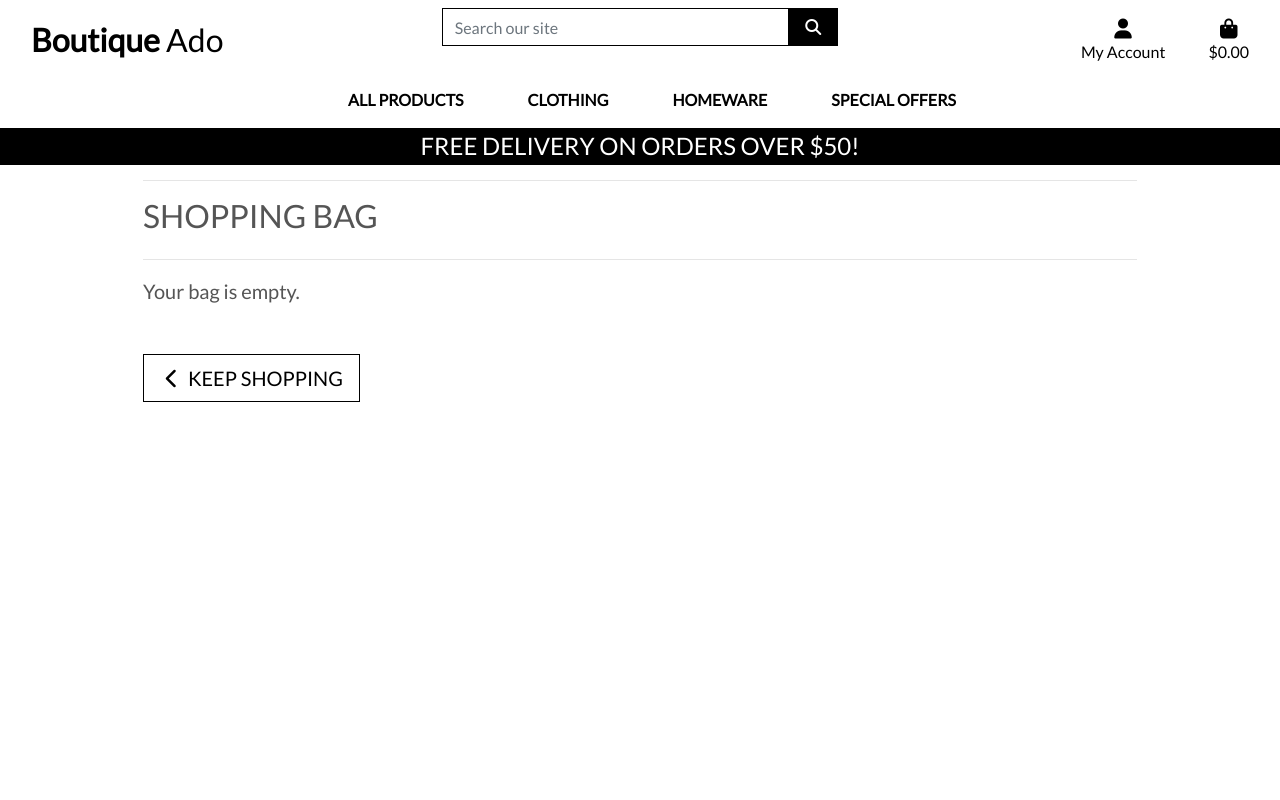
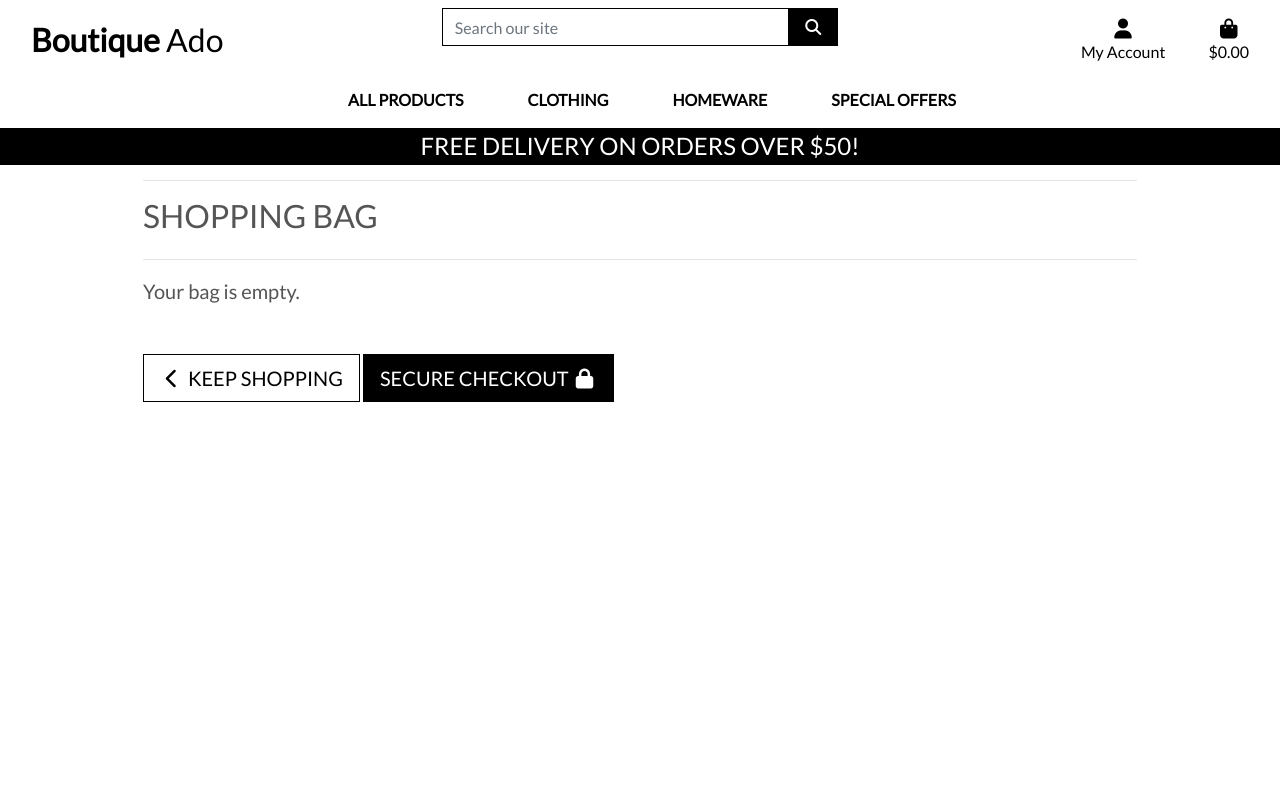
Before and after one commit to OlgaKuvs/Boutigue_Ado, a Django app: page /bag/ in a window 1280 px wide. Run offline with Django 3.2, Linux system fonts and the light colour scheme; some libraries are stand-ins or nearby versions.

Commit message:
update shopping bag template

```diff
--- a/bag/templates/bag/bag.html
+++ b/bag/templates/bag/bag.html
@@ -77,32 +39,49 @@
                     {% for item in bag_items %}
                         <tr>
                             <td class="p-3 w-25">
-                                    {% include "bag/product-image.html" %}
+                                <img class="img-fluid rounded" src="{{ item.product.image.url }}">
                             </td>
                             <td class="py-3">
-                                    {% include "bag/product-info.html" %}
+                                <p class="my-0"><strong>{{ item.product.name }}</strong></p>
+                                <p class="my-0 small text-muted">SKU: {{ item.product.sku|upper }}</p>
                             </td>
                             <td class="py-3">
                                 <p class="my-0">${{ item.product.price }}</p>
                             </td>
                             <td class="py-3 w-25">
-                                    {% include "bag/quantity-form.html" %}
+                                <p class="my-0">{{ item.quantity }}</p>
                             </td>
                             <td class="py-3">
-                                    {% comment %}
-                                    <p class="my-0">${{ item.product.price | calc_subtotal:item.quantity }}</p>
-                                    {% endcomment %}
+                                <p class="my-0">${{ item.product.price }}</p>
                             </td>
                         </tr>
                     {% endfor %}
                     <tr>
                         <td colspan="5" class="pt-5 text-right">
-                                {% include "bag/bag-total.html" %}
+                            <h6><strong>Bag Total: ${{ total|floatformat:2 }}</strong></h6>
+                            <h6>Delivery: ${{ delivery|floatformat:2 }}</h6>
+                            <h4 class="mt-4"><strong>Grand Total: ${{ grand_total|floatformat:2 }}</strong></h4>
+                            {% if free_delivery_delta > 0 %}
+                                <p class="mb-1 text-danger">
+                                    You could get free delivery by spending just <strong>${{ free_delivery_delta }}</strong> more!
+                                </p>
+                            {% endif %}
                         </td>
                     </tr>
                     <tr>
                         <td colspan="5" class="text-right">
-                                {% include "bag/checkout-buttons.html" %}
+                            <a href="{% url 'products' %}" class="btn btn-outline-black rounded-0 btn-lg">
+                                <span class="icon">
+                                    <i class="fas fa-chevron-left"></i>
+                                </span>
+                                <span class="text-uppercase">Keep Shopping</span>
+                            </a>
+                            <a href="" class="btn btn-black rounded-0 btn-lg">
+                                <span class="text-uppercase">Secure Checkout</span>
+                                <span class="icon">
+                                    <i class="fas fa-lock"></i>
+                                </span>
+                            </a>
                         </td>
                     </tr>
                 </table>
@@ -115,6 +94,12 @@
                     </span>
                     <span class="text-uppercase">Keep Shopping</span>
                 </a>
+                <a href="{% url 'checkout' %}" class="btn btn-black rounded-0 btn-lg">
+                    <span class="text-uppercase">Secure Checkout</span>
+                    <span class="icon">
+                        <i class="fas fa-lock"></i>
+                    </span>
+                </a>
             {% endif %}
         </div>
     </div>
--- a/bag/views.py
+++ b/bag/views.py
@@ -14,14 +14,14 @@ def add_to_bag(request, item_id):
     quantity = int(request.POST.get('quantity'))
     redirect_url = request.POST.get('redirect_url')
     bag = request.session.get('bag', {})
-    print('BAG1', bag)
+    # print('BAG1', bag)
 
     if item_id in list(bag.keys()):
         bag[item_id] += quantity
     else:
         bag[item_id] = quantity
-    print('BAG2', bag[item_id])
+    # print('BAG2', bag[item_id])
 
     request.session['bag'] = bag
-    print(request.session['bag'])
+    # print(request.session['bag'])
     return redirect(redirect_url)
```
Also changed, not shown: other parts of bag/templates/bag/bag.html (+1 -39 lines). Lines whose indentation alone changed are shown as unchanged.
